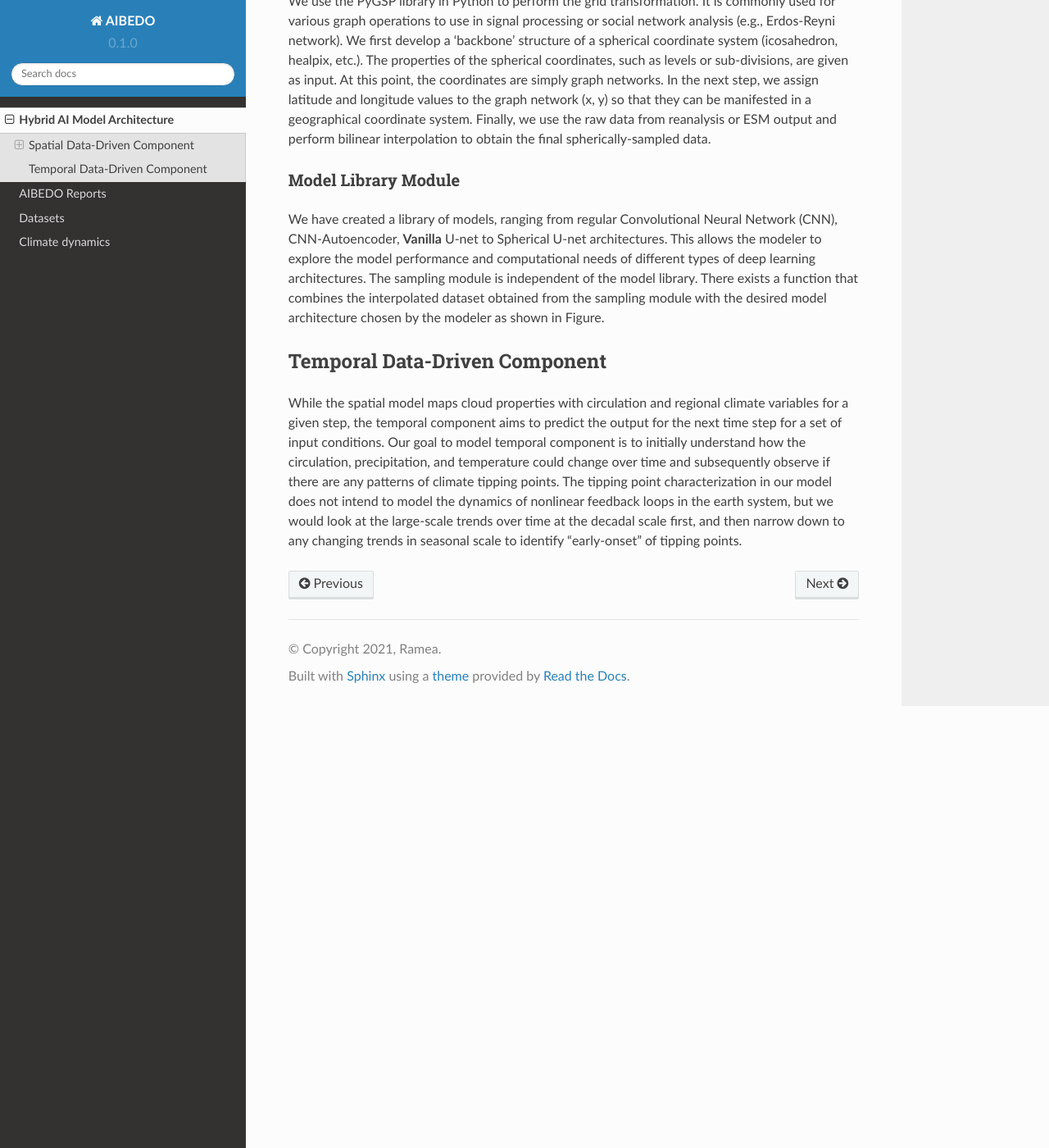
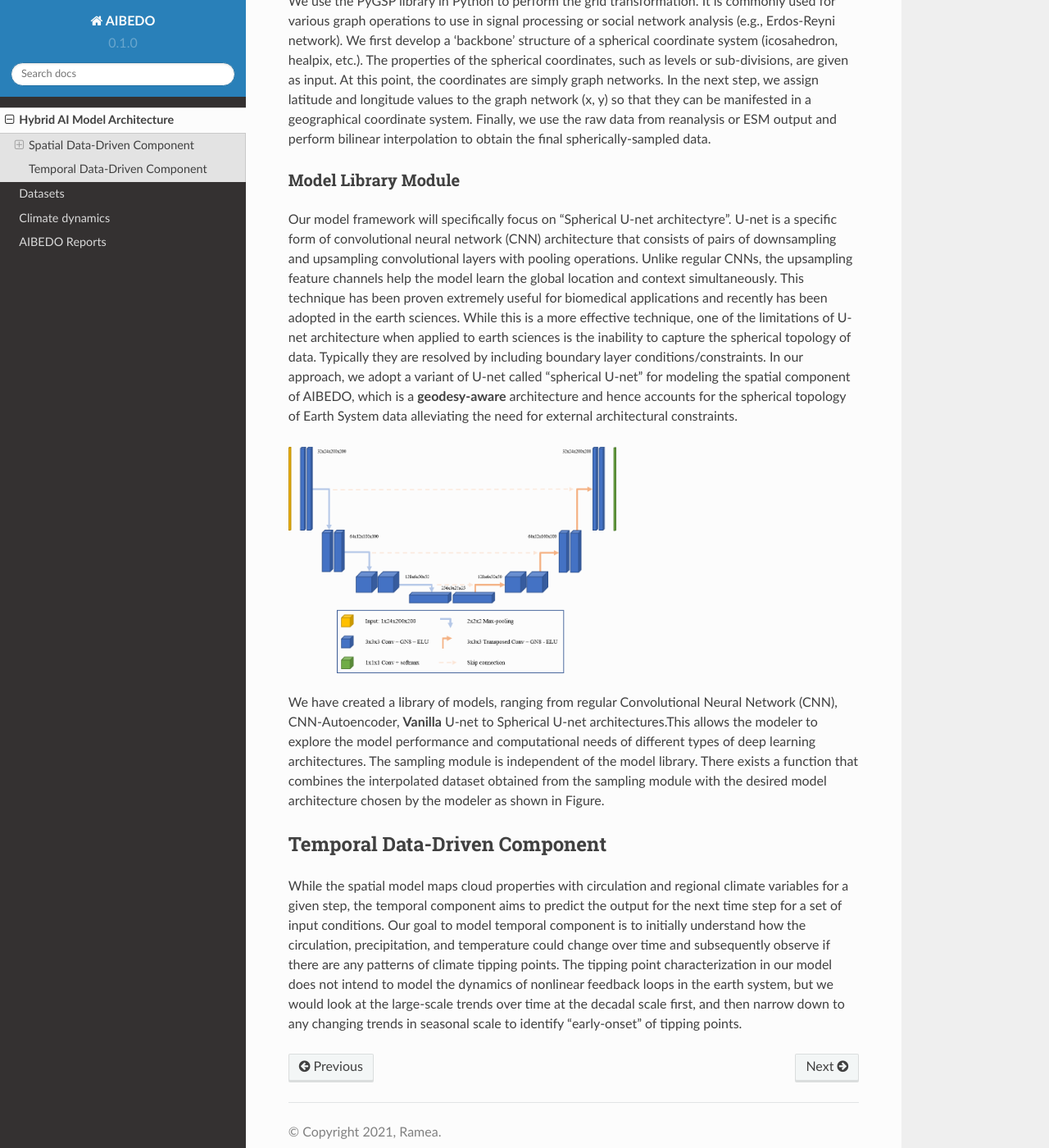
Before and after one commit to kramea/aibedo, a Sphinx documentation site: the page built from docs/source/architecture/index.rst, in a window 1280 px wide and 1400 px high, scrolled down 876 px. Shown: the whole window at 82% size. Built offline with Sphinx 7.4.7 and the Read the Docs theme 2.0.0, drawn with Linux system fonts in a browser that asks for light colours.

Commit message:
images added

```diff
--- a/docs/source/architecture/index.rst
+++ b/docs/source/architecture/index.rst
@@ -32,7 +32,12 @@ We use the PyGSP library in Python to perform the grid transformation. It is com
 Model Library Module
 ~~~~~~~~~~~~~~~~~~~~~
 
-We have created a library of models, ranging from regular Convolutional Neural Network (CNN), CNN-Autoencoder, **Vanilla** U-net to Spherical U-net architectures. This allows the modeler to explore the model performance and computational needs of different types of deep learning architectures. The sampling module is independent of the model library. There exists a function that combines the interpolated dataset obtained from the sampling module with the desired model architecture chosen by the modeler as shown in Figure.
+Our model framework will specifically focus on "Spherical U-net architectyre". U-net is a specific form of convolutional neural network (CNN) architecture that consists of pairs of downsampling and upsampling convolutional layers with pooling operations. Unlike regular CNNs, the upsampling feature channels help the model learn the global location and context simultaneously. This technique has been proven extremely useful for biomedical applications and recently has been adopted in the earth sciences. While this is a more effective technique, one of the limitations of U-net architecture when applied to earth sciences is the inability to capture the spherical topology of data. Typically they are resolved by including boundary layer conditions/constraints. In our approach, we adopt a variant of U-net called "spherical U-net" for modeling the spatial component of AIBEDO, which is a **geodesy-aware** architecture and hence accounts for the spherical topology of Earth System data alleviating the need for external architectural constraints.
+
+.. image:: images/u-net.png
+	:width: 400
+
+We have created a library of models, ranging from regular Convolutional Neural Network (CNN), CNN-Autoencoder, **Vanilla** U-net to Spherical U-net architectures.This allows the modeler to explore the model performance and computational needs of different types of deep learning architectures. The sampling module is independent of the model library. There exists a function that combines the interpolated dataset obtained from the sampling module with the desired model architecture chosen by the modeler as shown in Figure.
 
 Temporal Data-Driven Component
 ------------------------------
--- a/docs/source/index.rst
+++ b/docs/source/index.rst
@@ -10,6 +10,6 @@ AIBEDO: a hybrid AI framework to capture the effects of cloud properties on glob
    :maxdepth: 3
 
    architecture/index
-   reports/index
    datasets/index
    dynamics/index
+   reports/index
```
Also changed, not shown: docs/source/architecture/images/aibedo_spatial.png (added), docs/source/architecture/images/energy_budget.png (added), docs/source/architecture/images/icoshLevels.png (added), docs/source/architecture/images/multilstm_month.png (added), docs/source/architecture/images/mutilstm.png (added), docs/source/architecture/images/phys.png (added), docs/source/architecture/images/u-net.png (added), 8 other files.
